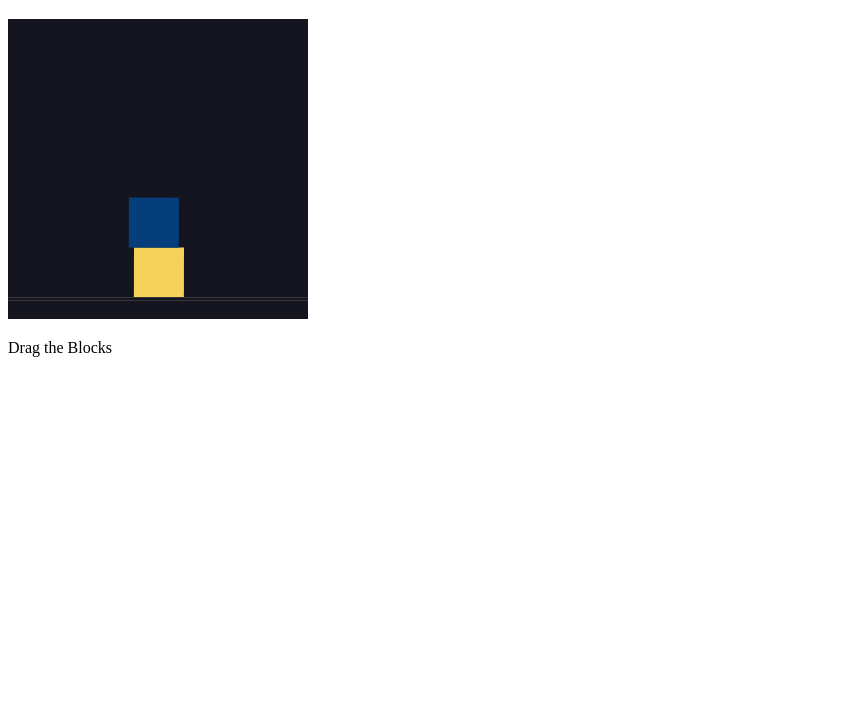
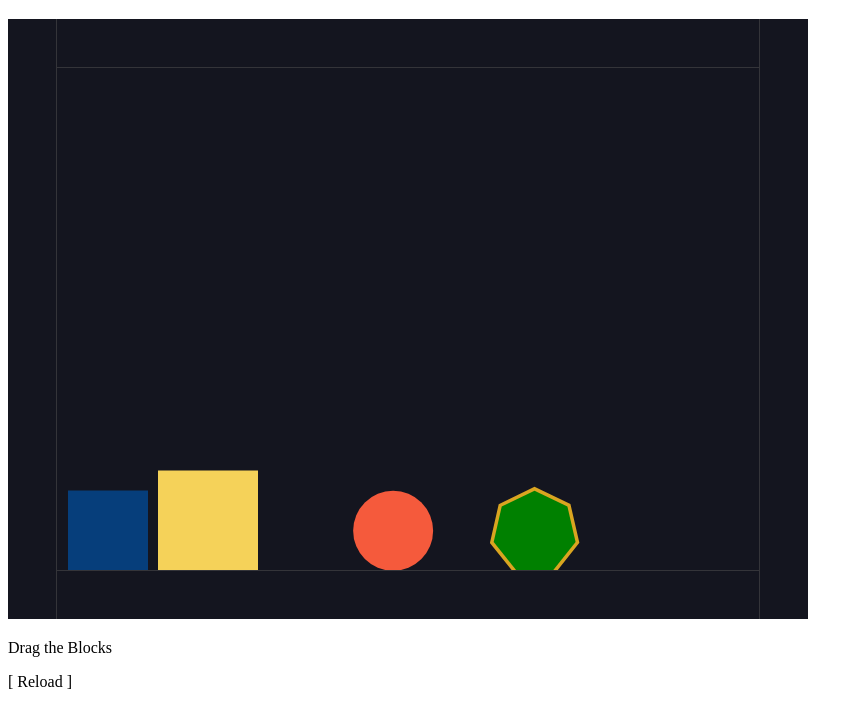
Before and after one commit to petercole3/matter-js-demo, a website: page index.html in a window 1280 px wide. Shown: the part 61-788 px from the top of the page, without its empty margins (0-863 px from the left). Drawn offline with nearby package versions, Linux system fonts and the light colour scheme.

Commit message:
added walls ceiling and more shapes

```diff
--- a/app.js
+++ b/app.js
@@ -1,5 +1,10 @@
 'use strict';
 
+function refresh() {
+  location.reload();
+}
+
+// https://brm.io/matter-js/docs/classes/Bodies.html
 
 function startSimulation() {
   // Matter.Engine
@@ -9,23 +14,49 @@ function startSimulation() {
     engine: engine,
     canvas: document.getElementById("scene"),
     options: {
-      width: 300,
-      height: 300,
+      width: 800,
+      height: 600,
       wireframes: false
     }
   });
-  // Matter.Bodies
-  const box = Matter.Bodies.rectangle(150, 150, 50, 50);
-  const box2 = Matter.Bodies.rectangle(140, 0, 50, 50);
-  const floor = Matter.Bodies.rectangle(150, 280, 500, 3, {
+
+  // The Bodies
+  const box = Matter.Bodies.rectangle(200, 150, 100, 100);
+  const box2 = Matter.Bodies.rectangle(100, 150, 80, 80);
+  const circle = Matter.Bodies.circle(400, 150, 40);
+  const polygon = Matter.Bodies.polygon(500, 150, 7, 42, {
+    render: {
+      fillStyle: 'green',
+      strokeStyle: 'goldenrod',
+      lineWidth: 7
+    }
+  });
+
+  // The Walls
+  const floor = Matter.Bodies.rectangle(400, 590, 800, 77, {
     isStatic: true
   });
-  const mouseConstraint =  Matter.MouseConstraint.create(engine);
+  const ceiling = Matter.Bodies.rectangle(400, 10, 800, 77, {
+    isStatic: true
+  });
+  const wallL = Matter.Bodies.rectangle(10, 300, 77, 600, {
+    isStatic: true
+  });
+  const wallR = Matter.Bodies.rectangle(790, 300, 77, 600, {
+    isStatic: true
+  });
+
+  const mouseConstraint = Matter.MouseConstraint.create(engine);
 
   // Matter.World
   Matter.World.add(engine.world, box);
   Matter.World.add(engine.world, box2);
+  Matter.World.add(engine.world, circle);
+  Matter.World.add(engine.world, polygon);
   Matter.World.add(engine.world, floor);
+  Matter.World.add(engine.world, ceiling);
+  Matter.World.add(engine.world, wallL);
+  Matter.World.add(engine.world, wallR);
   Matter.World.add(engine.world, mouseConstraint);
 
   Matter.Engine.run(engine);
--- a/index.html
+++ b/index.html
@@ -13,6 +13,10 @@
   <h1>MatterJS Demo</h1>
   <canvas id="scene"></canvas>
   <p>Drag the Blocks</p>
+  <div onclick="refresh()">
+    <p>[ Reload ]</p>
+  </div>
+
 </body>
 
 </html>
```
